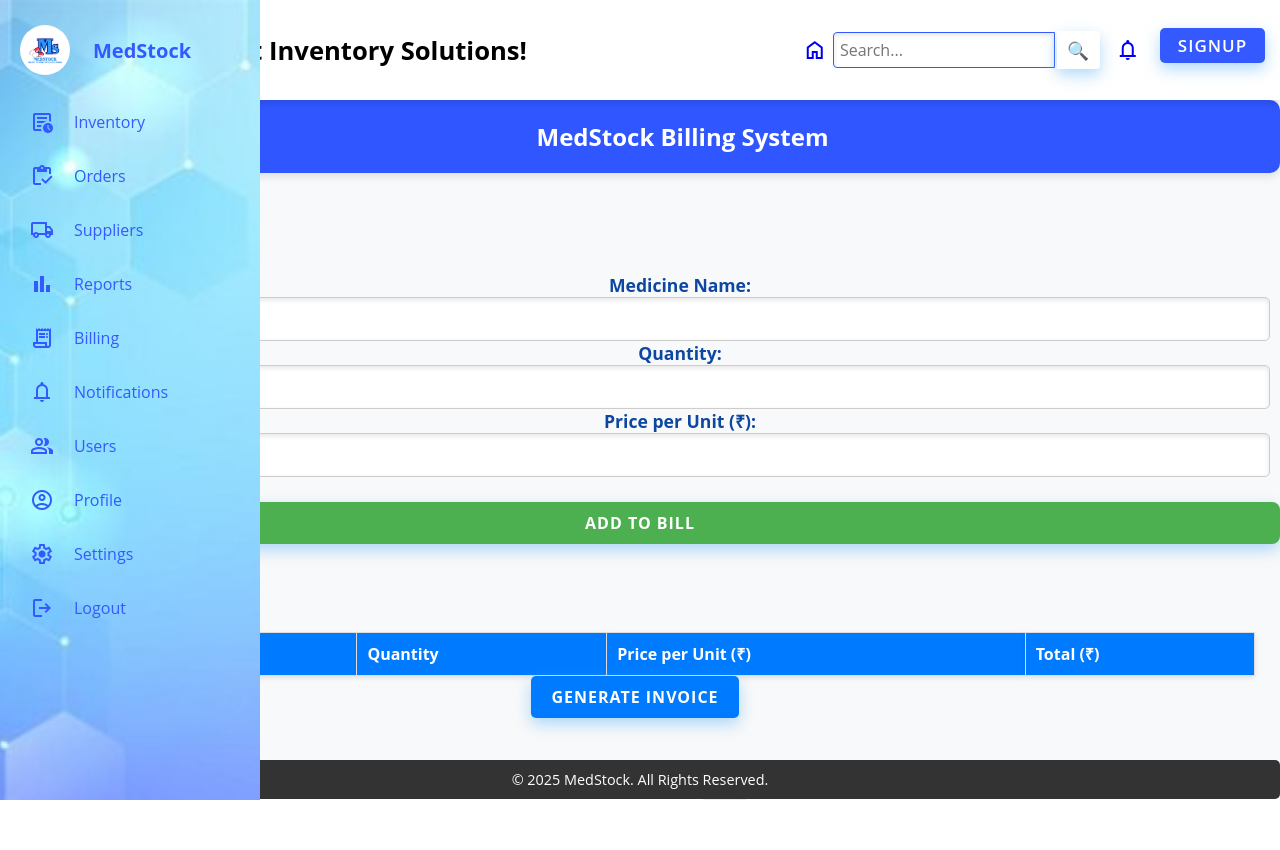
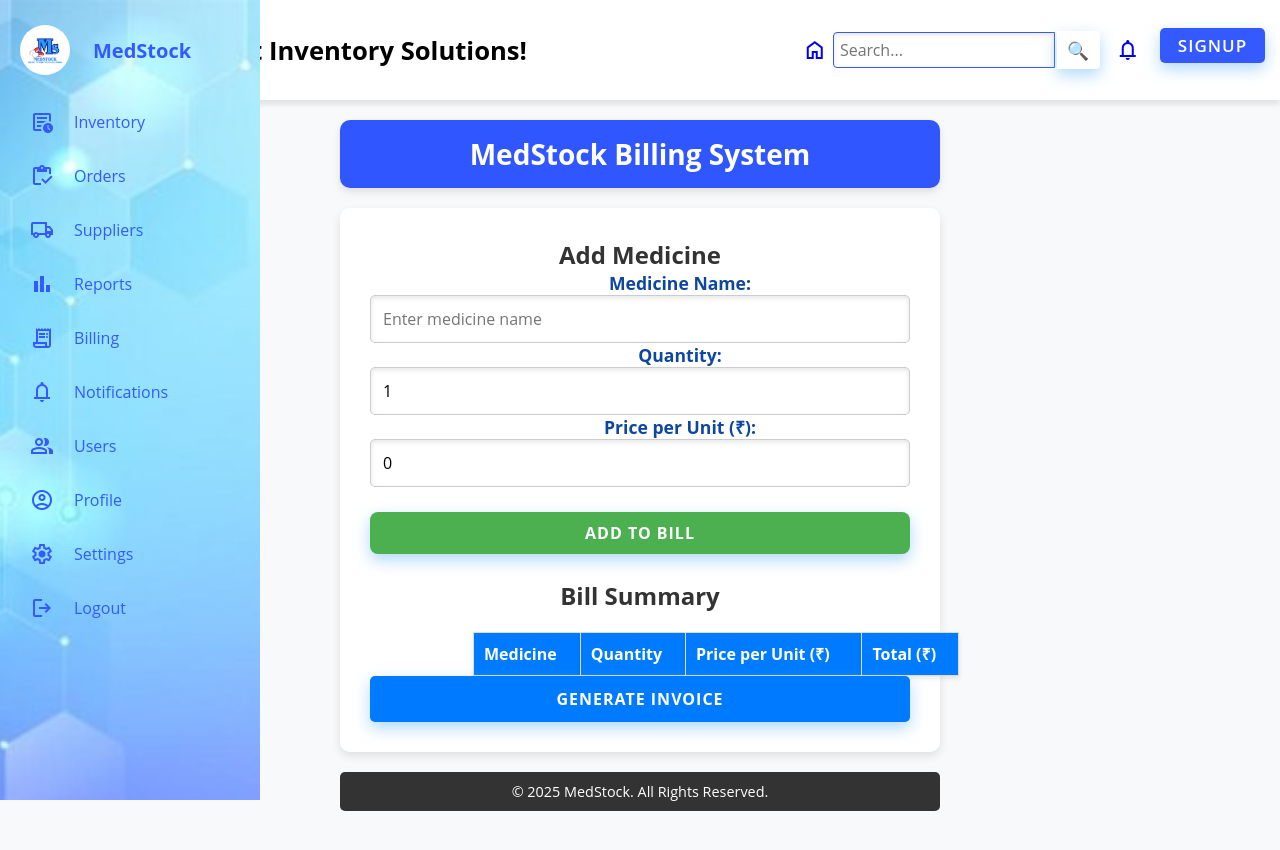
Before and after one commit to dnm10/New-MedStock, a React (Create React App) app in the folder medstock-app/: page /Billing in a window 1280 px wide. Shown: the top 850 px of the page. Before the commit the page ends 800 px from the top, so only its background shows below. Built offline with nearby package versions, Linux system fonts and the light colour scheme.

Commit message:
changed billing page

```diff
--- a/medstock-app/src/Components/AuthForm.js
+++ b/medstock-app/src/Components/AuthForm.js
@@ -124,13 +124,16 @@
             {isLogin ? (
               <>
                 Don't have an account?{' '}
-                <button onClick={() => setIsLogin(false)} style={{ background: 'none', border: 'none', color: '#3056ff', cursor: 'pointer' }}>Register</button>
+                <button className={styles.registerButton} onClick={() => setIsLogin(false)} style={{ background: 'none', border: 'none', color: '#3056ff', cursor: 'pointer' }}>Register</button>
               </>
             ) : (
               <>
                 Already have an account?{' '}
                 <button onClick={() => setIsLogin(true)} style={{ background: 'none', border: 'none', color: '#3056ff', cursor: 'pointer' }}>Login</button>
               </>
+
+
+
             )}
           </div>
         </div>
--- a/medstock-app/src/Components/AuthForm.module.css
+++ b/medstock-app/src/Components/AuthForm.module.css
@@ -20,7 +20,7 @@
 }
 
 .formDetails {
-  background-color: #3056ff;
+  background-color: #5c77f0;
   display: flex;
   justify-content: center;
   align-items: center;
@@ -31,6 +31,7 @@
 .logoImage {
   max-width: 100%;
   height: auto;
+  border-radius: 10px;
 }
 
 .formContent {
@@ -110,3 +111,19 @@
 .bottomLink a:hover {
   text-decoration: underline;
 }
+
+.registerButton {
+  background:none;
+  border: none;
+  color: #ffffff;
+  cursor: pointer;
+  font-weight: bold;
+  margin-top: 12px;
+  transition: color 0.1s ease;
+  background-color: #3056ff;
+  border-radius: 10px;
+}
+
+.registerButton:hover {
+  color: #1e40af;
+}
--- a/medstock-app/src/Components/Billing.module.css
+++ b/medstock-app/src/Components/Billing.module.css
@@ -2,62 +2,61 @@
   font-family: 'Roboto', sans-serif;
   background-color: #f8f9fa;
   color: #333;
+  display: flex;
+  flex-direction: column;
+  align-items: center;
+  min-height: 100vh;
+  padding: 20px;
 }
 
+/* Header */
 .Billing h1 {
   text-align: center;
-    margin-bottom: 20px;
-    margin-left: 85px;
-    padding: 20px 0;
-    background-color:#3056ff;
-    color: rgb(255, 255, 255);
-    font-size: 24px;
+  padding: 15px;
+  background-color: #3056ff;
+  color: #fff;
+  font-size: 28px;
   font-weight: bold;
   border-radius: 10px;
   box-shadow: 0 4px 8px rgba(0, 0, 0, 0.1);
-  }
-
-  .Billing h2 {
-    font-size: 2rem;
-    color: #333;
-    margin-bottom: 15px;
-    text-align: left;
+  width: 100%;
+  max-width: 600px;
+  margin-bottom: 20px;
 }
 
 /* Main container */
 .billingMain {
-    max-width: 1000px;
-    margin: 0 auto;
-    padding: 10px;
+  background: #ffffff;
+  padding: 30px;
+  border-radius: 10px;
+  box-shadow: 0 4px 10px rgba(0, 0, 0, 0.1);
+  width: 100%;
+  max-width: 600px;
 }
 
 /* Form styles */
 .billing-form {
-    margin-bottom: 20px;
+  width: 100%;
 }
 
 .billing-form form {
   display: flex;
-    flex-wrap: wrap;
+  flex-direction: column;
   gap: 20px;
-    align-items: flex-end;
 }
 
 .billing-form label {
   font-weight: 600;
   color: #0056b3;
-    display: block;
-    margin-bottom: 5px;
 }
 
 .Billing input[type="text"],
 .Billing input[type="number"] {
-    padding: 10px;
-    width: calc(100% - 20px);
+  padding: 12px;
   border: 1px solid #ccc;
   border-radius: 5px;
   font-size: 1rem;
-    transition: border-color 0.3s;
+  width: 100%;
 }
 
 .Billing input:focus {
@@ -65,8 +64,9 @@
   outline: none;
 }
 
+/* Button */
 .Billing button {
-    padding: 10px 20px;
+  padding: 12px;
   background-color: #007bff;
   color: #fff;
   font-size: 1rem;
@@ -76,6 +76,7 @@
   border-radius: 5px;
   cursor: pointer;
   transition: background-color 0.3s, transform 0.3s;
+  width: 100%;
 }
 
 .Billing button:hover {
@@ -86,12 +87,12 @@
 /* Table styles */
 .bill-summary {
   margin-top: 30px;
+  width: 100%;
 }
 
 .bill-summary table {
   width: 100%;
   border-collapse: collapse;
-    margin-top: 20px;
   font-size: 1rem;
 }
 
@@ -115,7 +116,7 @@
   font-size: 0.95rem;
 }
 
-  /* Footer styles */
+/* Footer */
 footer {
   text-align: center;
   padding: 10px 0;
@@ -124,25 +125,18 @@
   color: #fff;
   font-size: 0.9rem;
   border-radius: 5px;
-  }
-
-  footer p {
-    margin: 0;
+  width: 100%;
+  max-width: 600px;
 }
 
 /* Responsive adjustments */
 @media (max-width: 768px) {
   .Billing h1 {
-      font-size: 2rem;
+    font-size: 1.8rem;
   }
 
-    .Billing h2 {
-      font-size: 1.5rem;
-    }
-
-    .billing-form form {
-      flex-direction: column;
-      gap: 15px;
+  .billingMain {
+    padding: 20px;
   }
 
   .bill-summary table {
@@ -150,7 +144,6 @@
   }
 
   .Billing button {
-      width: 100%;
-      padding: 10px;
+    padding: 12px;
   }
 }
--- a/medstock-app/src/Components/Orders.module.css
+++ b/medstock-app/src/Components/Orders.module.css
@@ -92,6 +92,7 @@
   cursor: pointer;
   margin-bottom: 20px;
   margin-top: 10px;
+  margin-left: 150px;
   border-radius: 8px;
   transition: background 0.3s ease, transform 0.2s ease;
   box-shadow: 0 6px 15px rgba(100, 181, 246, 0.5);
```
Lines whose indentation alone changed are shown as unchanged.
